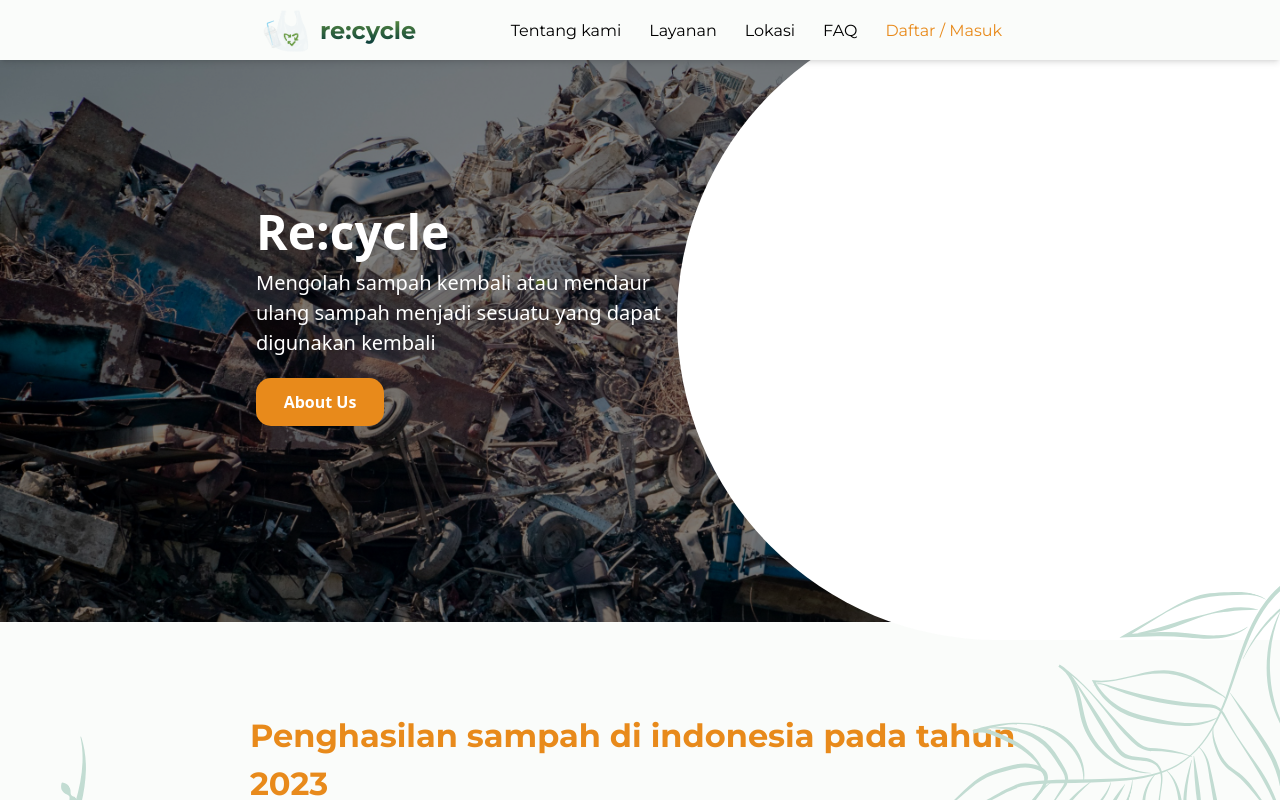
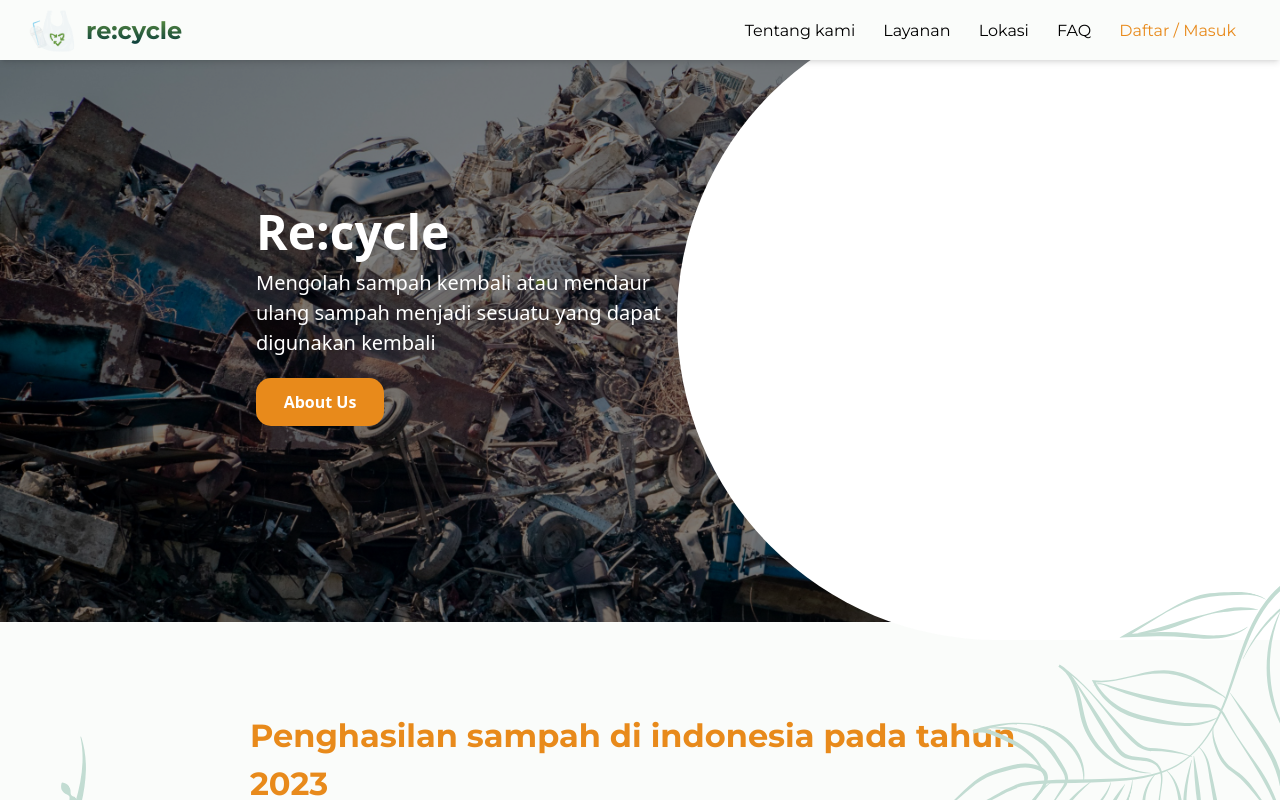
Before and after one commit to Azzahira-Calista/dinacom2024-vue, a Vue app: page / in a window 1280 px wide. Shown: the top 800 px of the page. Built offline with nearby package versions, Linux system fonts and the light colour scheme.

Commit message:
style[CA]modified navbar

```diff
--- a/src/components/global component/NavBarComp.vue
+++ b/src/components/global component/NavBarComp.vue
@@ -1,15 +1,13 @@
 <template>
   <nav class="fixed top-0 left-0 right-0 z-10">
-    <div class="bg-bgColor w-screen h-[3.75rem] px-[15.62rem] shadow-md">
+    <div class="bg-bgColor w-screen h-[3.75rem] px-[1rem] shadow-md">
       <div class="flex justify-between items-center">
         <div class="flex items-center">
           <img :src="logo" alt="logo" style="width: 70px; height: auto" />
           <div
               class="text-transparent bg-clip-text font-semibold text-2xl font-mont"
               style="
-              background-image: linear-gradient(to bottom, #669940, #02353c);
-            "
-          >
+              background-image: linear-gradient(to bottom, #669940, #02353c);">
             re:cycle
           </div>
         </div>
```
